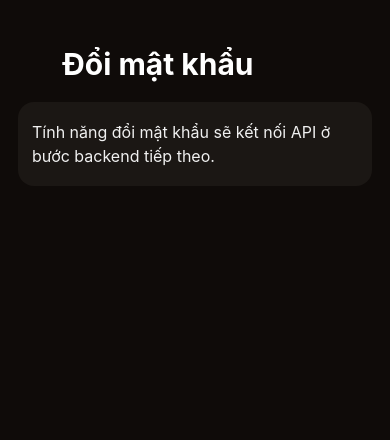
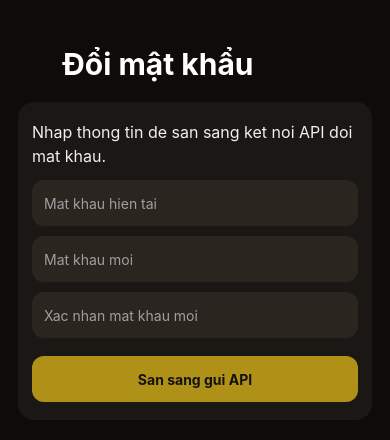
Before and after one commit to ducanh005/TrustFood, a React Native app: screen /ChangePassword in a window 390 px wide. Shown: the top 440 px of the page. Built offline with nearby package versions, Linux system fonts and the light colour scheme; some icons are missing.

Commit message:
#17 Enhance DiscoverScreen with API-ready data fetching and improve ChangePasswordScreen and PersonalInfoScreen with form validation and state management

```diff
--- a/src/screens/Discover/DiscoverScreen.tsx
+++ b/src/screens/Discover/DiscoverScreen.tsx
@@ -60,34 +60,67 @@ function generateFakePosts(page = 1, perPage = 5): Post[] {
   return items;
 }
 
+type DiscoverFeedParams = {
+  page: number;
+  perPage: number;
+};
+
+async function fetchDiscoverFeed(params: DiscoverFeedParams): Promise<Post[]> {
+  // Backend-ready signature: replace function body with API call later.
+  return new Promise((resolve) => {
+    setTimeout(() => {
+      resolve(generateFakePosts(params.page, params.perPage));
+    }, 300);
+  });
+}
+
 export default function DiscoverScreen() {
   const navigation = useNavigation<NativeStackNavigationProp<RootStackParamList>>();
-  const [posts, setPosts] = useState<Post[]>(() => generateFakePosts(1, 6));
+  const [posts, setPosts] = useState<Post[]>([]);
   const [page, setPage] = useState(1);
   const [loadingMore, setLoadingMore] = useState(false);
   const [refreshing, setRefreshing] = useState(false);
 
-  const loadMore = useCallback(() => {
+  React.useEffect(() => {
+    let mounted = true;
+
+    (async () => {
+      const firstPage = await fetchDiscoverFeed({ page: 1, perPage: 6 });
+      if (!mounted) {
+        return;
+      }
+      setPosts(firstPage);
+    })();
+
+    return () => {
+      mounted = false;
+    };
+  }, []);
+
+  const loadMore = useCallback(async () => {
     if (loadingMore) return;
     setLoadingMore(true);
-    // simulate network delay
-    setTimeout(() => {
-      const nextPage = page + 1;
-      const more = generateFakePosts(nextPage, 5);
+    const nextPage = page + 1;
+
+    try {
+      const more = await fetchDiscoverFeed({ page: nextPage, perPage: 5 });
       setPosts((p) => [...p, ...more]);
       setPage(nextPage);
+    } finally {
       setLoadingMore(false);
-    }, 800);
+    }
   }, [loadingMore, page]);
 
-  const onRefresh = useCallback(() => {
+  const onRefresh = useCallback(async () => {
     setRefreshing(true);
-    // simulate refresh: replace list
-    setTimeout(() => {
-      setPosts(generateFakePosts(1, 6));
+
+    try {
+      const refreshed = await fetchDiscoverFeed({ page: 1, perPage: 6 });
+      setPosts(refreshed);
       setPage(1);
+    } finally {
       setRefreshing(false);
-    }, 700);
+    }
   }, []);
 
   // Like handler (simulate API call)
@@ -135,7 +168,7 @@ export default function DiscoverScreen() {
         refreshControl={
           <RefreshControl refreshing={refreshing} onRefresh={onRefresh} />
         }
-        contentContainerStyle={{ paddingBottom: 70 }}
+        contentContainerStyle={styles.listContent}
       />
       <BottomBar />
     </View>
@@ -145,4 +178,5 @@ export default function DiscoverScreen() {
 const styles = StyleSheet.create({
   container: { flex: 1, backgroundColor: '#0b0b0b' },
   loadingMore: { padding: 16 },
+  listContent: { paddingBottom: 70 },
 });
--- a/src/screens/Profile/ChangePasswordScreen.tsx
+++ b/src/screens/Profile/ChangePasswordScreen.tsx
@@ -1,5 +1,5 @@
-import React, { useCallback } from 'react';
-import { StyleSheet, Text, TouchableOpacity, View } from 'react-native';
+import React, { useCallback, useMemo, useState } from 'react';
+import { StyleSheet, Text, TouchableOpacity, View, TextInput } from 'react-native';
 import Ionicons from '@react-native-vector-icons/ionicons';
 import { useNavigation } from '@react-navigation/native';
 import { NativeStackNavigationProp } from '@react-navigation/native-stack';
@@ -7,6 +7,11 @@ import { RootStackParamList } from '../../navigation/RootNavigator';
 
 export default function ChangePasswordScreen() {
   const navigation = useNavigation<NativeStackNavigationProp<RootStackParamList>>();
+  const [currentPassword, setCurrentPassword] = useState('');
+  const [newPassword, setNewPassword] = useState('');
+  const [confirmPassword, setConfirmPassword] = useState('');
+  const [error, setError] = useState('');
+  const [success, setSuccess] = useState('');
 
   const handleBack = useCallback(() => {
     if (navigation.canGoBack()) {
@@ -15,6 +20,33 @@ export default function ChangePasswordScreen() {
     }
     navigation.navigate('Profile');
   }, [navigation]);
+
+  const isValid = useMemo(() => {
+    return currentPassword.length > 0 && newPassword.length >= 8 && confirmPassword === newPassword;
+  }, [confirmPassword, currentPassword, newPassword]);
+
+  const handleSubmit = useCallback(() => {
+    if (!currentPassword) {
+      setError('Vui long nhap mat khau hien tai');
+      setSuccess('');
+      return;
+    }
+
+    if (newPassword.length < 8) {
+      setError('Mat khau moi phai tu 8 ky tu');
+      setSuccess('');
+      return;
+    }
+
+    if (newPassword !== confirmPassword) {
+      setError('Xac nhan mat khau khong khop');
+      setSuccess('');
+      return;
+    }
+
+    setError('');
+    setSuccess('Da san sang payload doi mat khau. Cho API backend de gui request.');
+  }, [confirmPassword, currentPassword, newPassword]);
 
   return (
     <View style={styles.container}>
@@ -26,7 +58,43 @@ export default function ChangePasswordScreen() {
       </View>
 
       <View style={styles.card}>
-        <Text style={styles.text}>Tính năng đổi mật khẩu sẽ kết nối API ở bước backend tiếp theo.</Text>
+        <Text style={styles.text}>Nhap thong tin de san sang ket noi API doi mat khau.</Text>
+
+        <TextInput
+          secureTextEntry
+          value={currentPassword}
+          onChangeText={setCurrentPassword}
+          placeholder="Mat khau hien tai"
+          placeholderTextColor="#9f9f9f"
+          style={styles.input}
+        />
+        <TextInput
+          secureTextEntry
+          value={newPassword}
+          onChangeText={setNewPassword}
+          placeholder="Mat khau moi"
+          placeholderTextColor="#9f9f9f"
+          style={styles.input}
+        />
+        <TextInput
+          secureTextEntry
+          value={confirmPassword}
+          onChangeText={setConfirmPassword}
+          placeholder="Xac nhan mat khau moi"
+          placeholderTextColor="#9f9f9f"
+          style={styles.input}
+        />
+
+        {error ? <Text style={styles.error}>{error}</Text> : null}
+        {success ? <Text style={styles.success}>{success}</Text> : null}
+
+        <TouchableOpacity
+          style={[styles.submitBtn, { opacity: isValid ? 1 : 0.65 }]}
+          activeOpacity={0.8}
+          onPress={handleSubmit}
+        >
+          <Text style={styles.submitText}>San sang gui API</Text>
+        </TouchableOpacity>
       </View>
 
       {/* TODO(backend): Build change-password form and connect to authenticated password update API. */}
@@ -69,5 +137,34 @@ const styles = StyleSheet.create({
     color: '#f0f0f0',
     fontSize: 16,
     lineHeight: 24,
+    marginBottom: 12,
+  },
+  input: {
+    backgroundColor: '#2b2520',
+    borderRadius: 12,
+    color: '#fff',
+    paddingHorizontal: 12,
+    height: 46,
+    marginBottom: 10,
+  },
+  submitBtn: {
+    marginTop: 8,
+    backgroundColor: '#ffd31a',
+    borderRadius: 12,
+    height: 46,
+    justifyContent: 'center',
+    alignItems: 'center',
+  },
+  submitText: {
+    color: '#101010',
+    fontWeight: '700',
+  },
+  error: {
+    color: '#ff7d7d',
+    marginBottom: 8,
+  },
+  success: {
+    color: '#9de09a',
+    marginBottom: 8,
   },
 });
--- a/src/screens/Profile/PersonalInfoScreen.tsx
+++ b/src/screens/Profile/PersonalInfoScreen.tsx
@@ -4,13 +4,15 @@ import Ionicons from '@react-native-vector-icons/ionicons';
 import { useNavigation } from '@react-navigation/native';
 import { NativeStackNavigationProp } from '@react-navigation/native-stack';
 import { RootStackParamList } from '../../navigation/RootNavigator';
-import { getProfileData, updateProfileBio } from '../../services/profileStore';
-
-const user = getProfileData();
+import { getProfileData, updateProfileData } from '../../services/profileStore';
 
 export default function PersonalInfoScreen() {
   const navigation = useNavigation<NativeStackNavigationProp<RootStackParamList>>();
-  const [bio, setBio] = useState(user.bio);
+  const [profile, setProfile] = useState(() => getProfileData());
+  const [bio, setBio] = useState(profile.bio);
+  const [name, setName] = useState(profile.name);
+  const [email, setEmail] = useState(profile.email);
+  const [error, setError] = useState('');
 
   const handleBack = useCallback(() => {
     if (navigation.canGoBack()) {
@@ -22,17 +24,33 @@ export default function PersonalInfoScreen() {
 
   const handleBioChange = useCallback((nextBio: string) => {
     setBio(nextBio);
-    updateProfileBio(nextBio);
   }, []);
 
   const handleCompleteEdit = useCallback(() => {
-    updateProfileBio(bio);
+    if (!name.trim()) {
+      setError('Vui long nhap ten');
+      return;
+    }
+
+    if (!email.includes('@')) {
+      setError('Email khong hop le');
+      return;
+    }
+
+    setError('');
+    const next = updateProfileData({
+      name: name.trim(),
+      email: email.trim(),
+      bio,
+    });
+    setProfile(next);
+
     if (navigation.canGoBack()) {
       navigation.goBack();
       return;
     }
     navigation.navigate('Profile');
-  }, [bio, navigation]);
+  }, [bio, email, name, navigation]);
 
   return (
     <View style={styles.container}>
@@ -45,12 +63,12 @@ export default function PersonalInfoScreen() {
 
       <View style={styles.profileWrap}>
         <View style={styles.avatarWrap}>
-          <Image source={{ uri: user.avatar }} style={styles.avatar} />
+          <Image source={{ uri: profile.avatar }} style={styles.avatar} />
           <View style={styles.badge}>
             <Ionicons name="camera" size={14} color="#fff" />
           </View>
         </View>
-        <Text style={styles.username}>{user.username}</Text>
+        <Text style={styles.username}>{profile.username}</Text>
       </View>
 
       <Text style={styles.sectionLabel}>Thông tin cá nhân</Text>
@@ -70,17 +88,29 @@ export default function PersonalInfoScreen() {
 
       <View style={styles.fieldWrap}>
         <Text style={styles.fieldLabel}>Tên của bạn</Text>
-        <View style={styles.inputFake}>
-          <Text style={styles.inputText}>{user.name}</Text>
-        </View>
+        <TextInput
+          value={name}
+          onChangeText={setName}
+          style={styles.inputEdit}
+          placeholder="Nhap ten"
+          placeholderTextColor="#9d9d9d"
+        />
       </View>
 
       <View style={styles.fieldWrap}>
         <Text style={styles.fieldLabel}>Địa chỉ email</Text>
-        <View style={styles.inputFake}>
-          <Text style={styles.inputText}>{user.email}</Text>
-        </View>
+        <TextInput
+          value={email}
+          onChangeText={setEmail}
+          style={styles.inputEdit}
+          placeholder="Nhap email"
+          placeholderTextColor="#9d9d9d"
+          autoCapitalize="none"
+          keyboardType="email-address"
+        />
       </View>
+
+      {error ? <Text style={styles.errorText}>{error}</Text> : null}
 
       <TouchableOpacity style={styles.deleteBtn} activeOpacity={0.85} onPress={handleCompleteEdit}>
         <Text style={styles.deleteText}>Hoàn tất chỉnh sửa</Text>
@@ -169,14 +199,12 @@ const styles = StyleSheet.create({
     fontWeight: '700',
     marginBottom: 8,
   },
-  inputFake: {
+  inputEdit: {
     backgroundColor: '#5a5a5a',
     borderRadius: 28,
     minHeight: 54,
     paddingHorizontal: 18,
     justifyContent: 'center',
-  },
-  inputText: {
     color: '#f2f2f2',
     fontSize: 16,
   },
@@ -201,6 +229,12 @@ const styles = StyleSheet.create({
     paddingVertical: 14,
     alignItems: 'center',
   },
+  errorText: {
+    color: '#ff7b7b',
+    marginTop: -8,
+    marginBottom: 8,
+    paddingHorizontal: 16,
+  },
   deleteText: {
     color: '#FF3030',
     fontSize: 16,
--- a/src/screens/Profile/ProfileScreen.tsx
+++ b/src/screens/Profile/ProfileScreen.tsx
@@ -165,7 +165,6 @@ export default function ProfileScreen() {
 
 				{/* TODO(backend): Replace hardcoded profile/menu actions with API-driven user/account state. */}
 				{/* TODO(backend): ProfileReviews screen is currently hardcoded; replace with API post list and profile stats. */}
-				{/* TODO(backend): Connect logout to auth API (revoke token/session) before navigating to Splash. */}
 			</ScrollView>
 
 			<View style={styles.logoutWrap}>
--- a/src/services/profileStore.ts
+++ b/src/services/profileStore.ts
@@ -5,6 +5,8 @@ type ProfileData = {
   avatar: string;
   bio: string;
 };
+
+export type UpdateProfilePayload = Partial<Pick<ProfileData, 'name' | 'email' | 'bio'>>;
 
 const profileData: ProfileData = {
   name: 'Gazel Stornof',
@@ -15,9 +17,25 @@ const profileData: ProfileData = {
 };
 
 export function getProfileData(): ProfileData {
-  return profileData;
+  return { ...profileData };
 }
 
 export function updateProfileBio(nextBio: string): void {
   profileData.bio = nextBio;
 }
+
+export function updateProfileData(payload: UpdateProfilePayload): ProfileData {
+  if (payload.name !== undefined) {
+    profileData.name = payload.name;
+  }
+
+  if (payload.email !== undefined) {
+    profileData.email = payload.email;
+  }
+
+  if (payload.bio !== undefined) {
+    profileData.bio = payload.bio;
+  }
+
+  return { ...profileData };
+}
```
